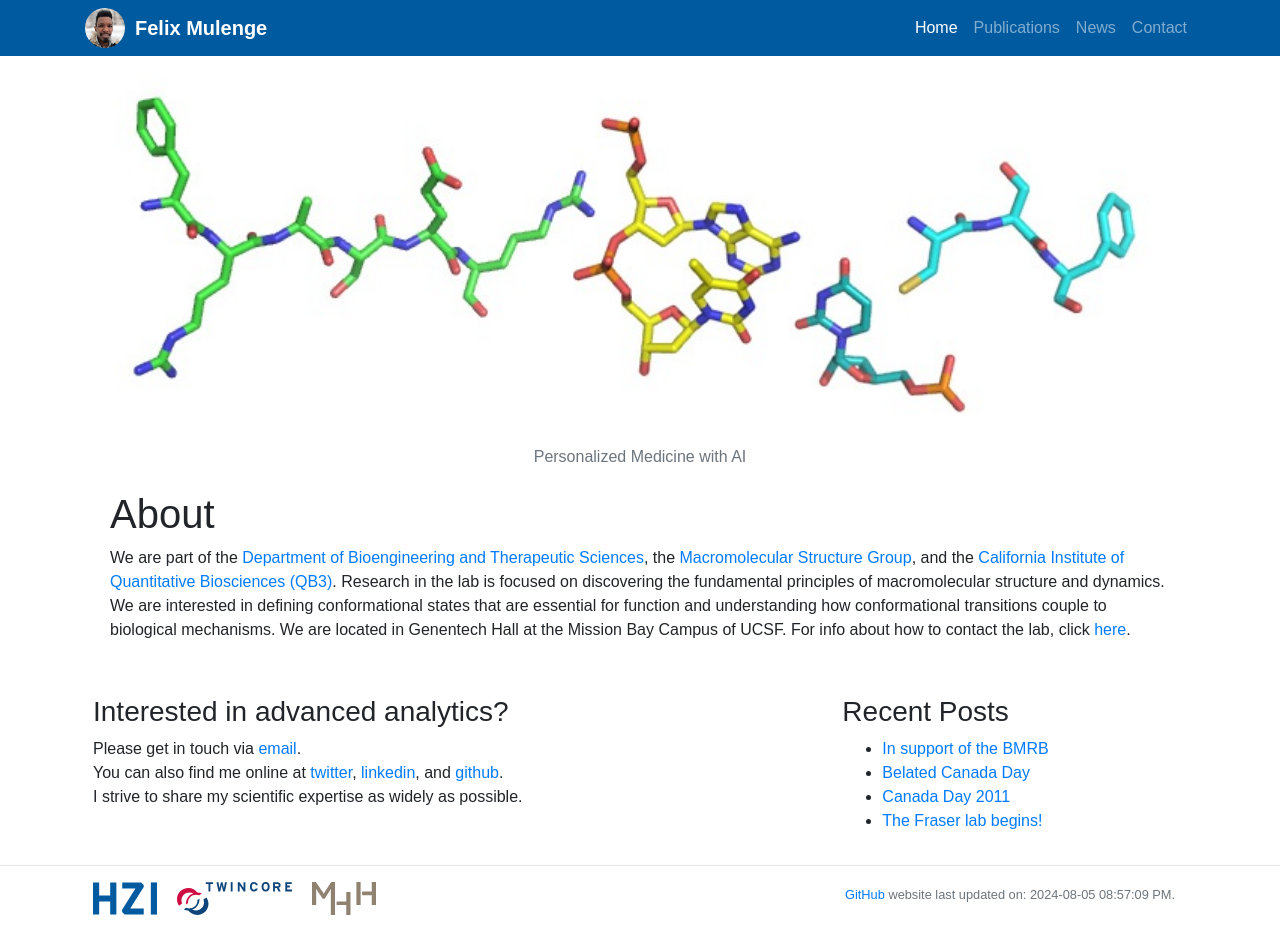
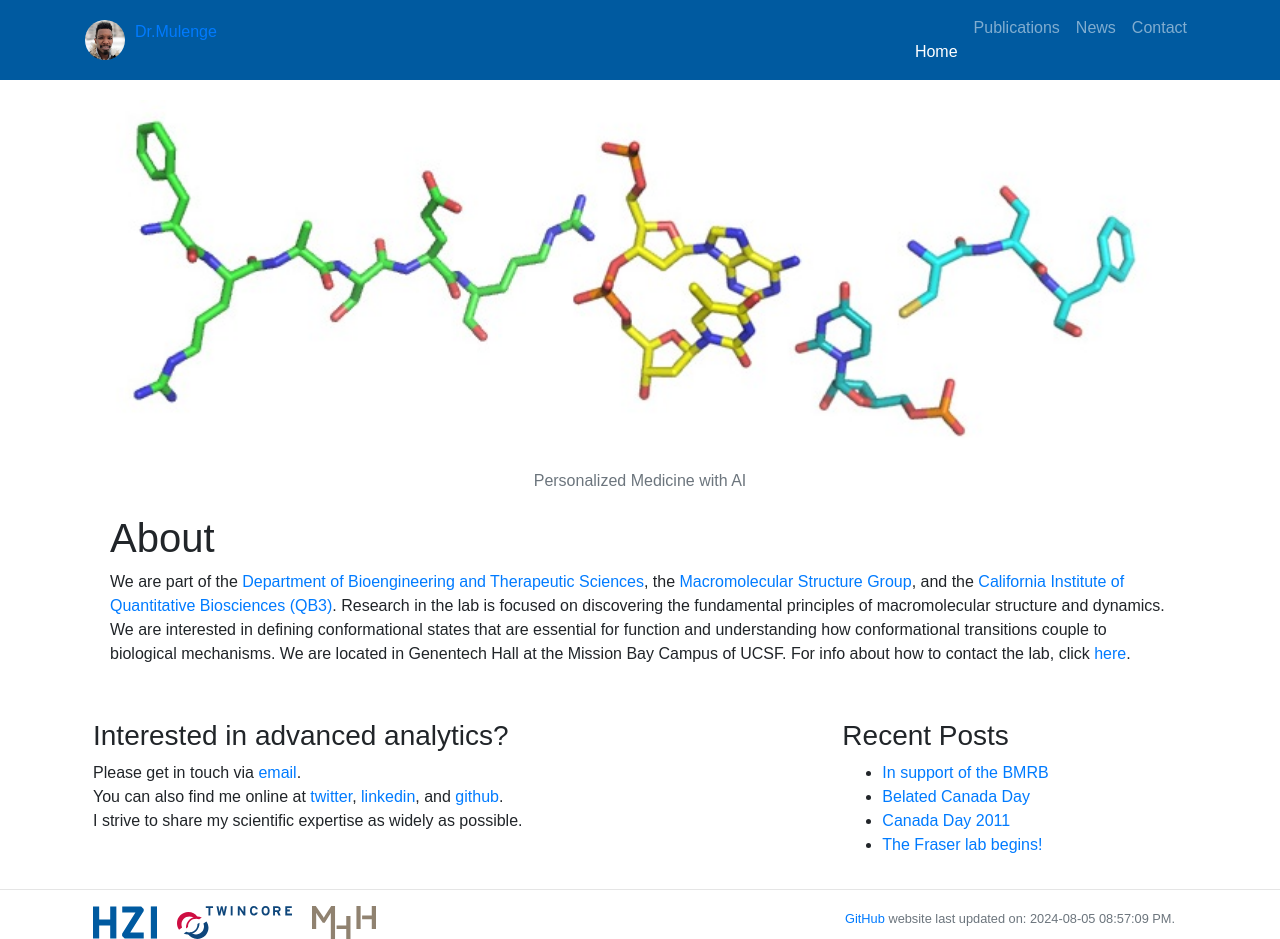
Before and after one commit to fmulenge/fmulenge.github.io, a Jekyll site: the page built from index.md, in a window 1280 px wide. Built offline with Jekyll 4.4.1, drawn with Linux system fonts in a browser that asks for light colours; before the commit the page ends 915 px from its top, so only the background shows below that.

Commit message:
Update header.html

```diff
--- a/_includes/header.html
+++ b/_includes/header.html
@@ -24,8 +24,10 @@
     <!-- Static navbar -->
     <nav class="navbar navbar-expand-lg navbar-dark" style="background-color: #005AA0">
       <div class="container">
-        <a href="#"><img class="avatar" src="/static/img/logo/host_logo.jpg" style="margin-right:10px" alt=""></a>
-        <a class="navbar-brand" style="font-weight:bold" href="/">{{site.name}}</a>
+        <a href="#"><img class="avatar" src="/static/img/logo/host_logo.jpg" style="margin-right:10px" alt="">
+          Dr.Mulenge
+        </a>
+        <a class="navbar-brand">
         <button type="button" class="navbar-toggler" data-toggle="collapse" data-target="#navbarContent" aria-controls="navbarContent" aria-expanded="false" aria-label="Toggle navigation">
           <span class="navbar-toggler-icon"></span>
         </button>
```
